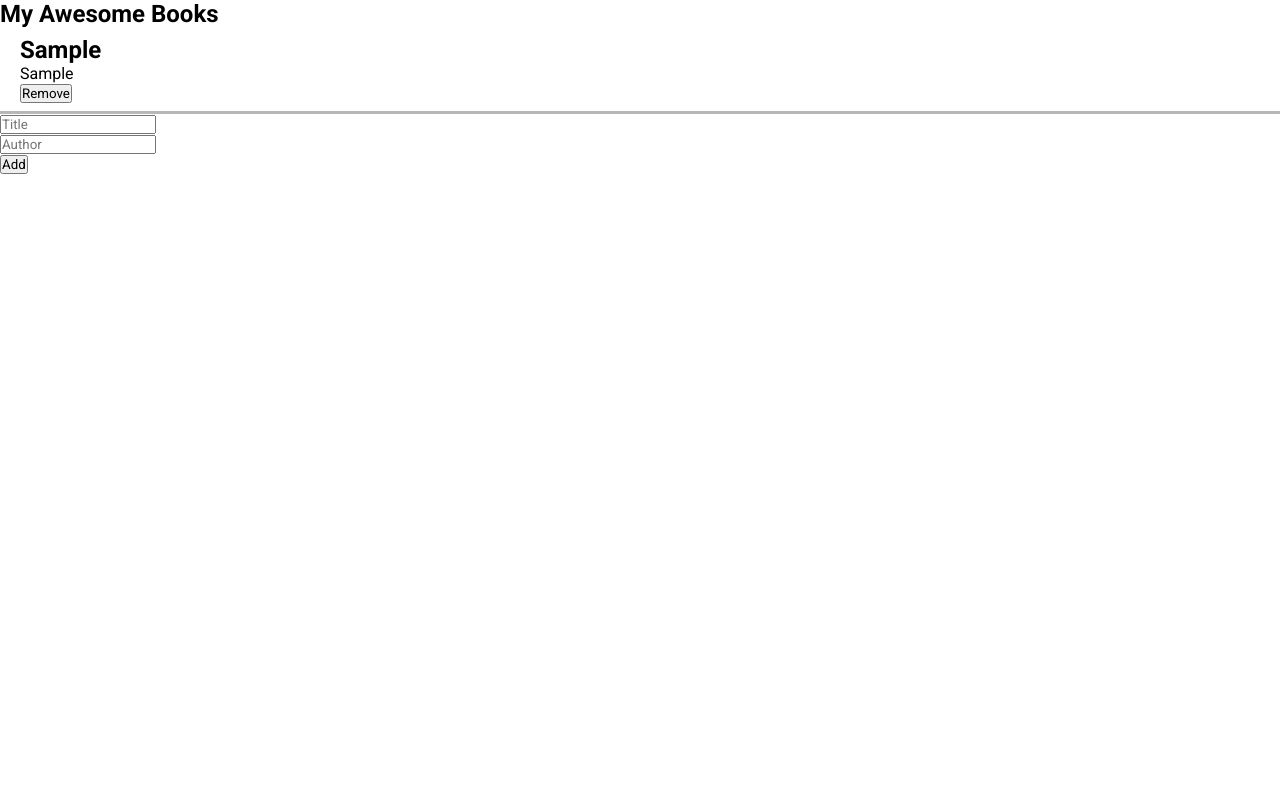
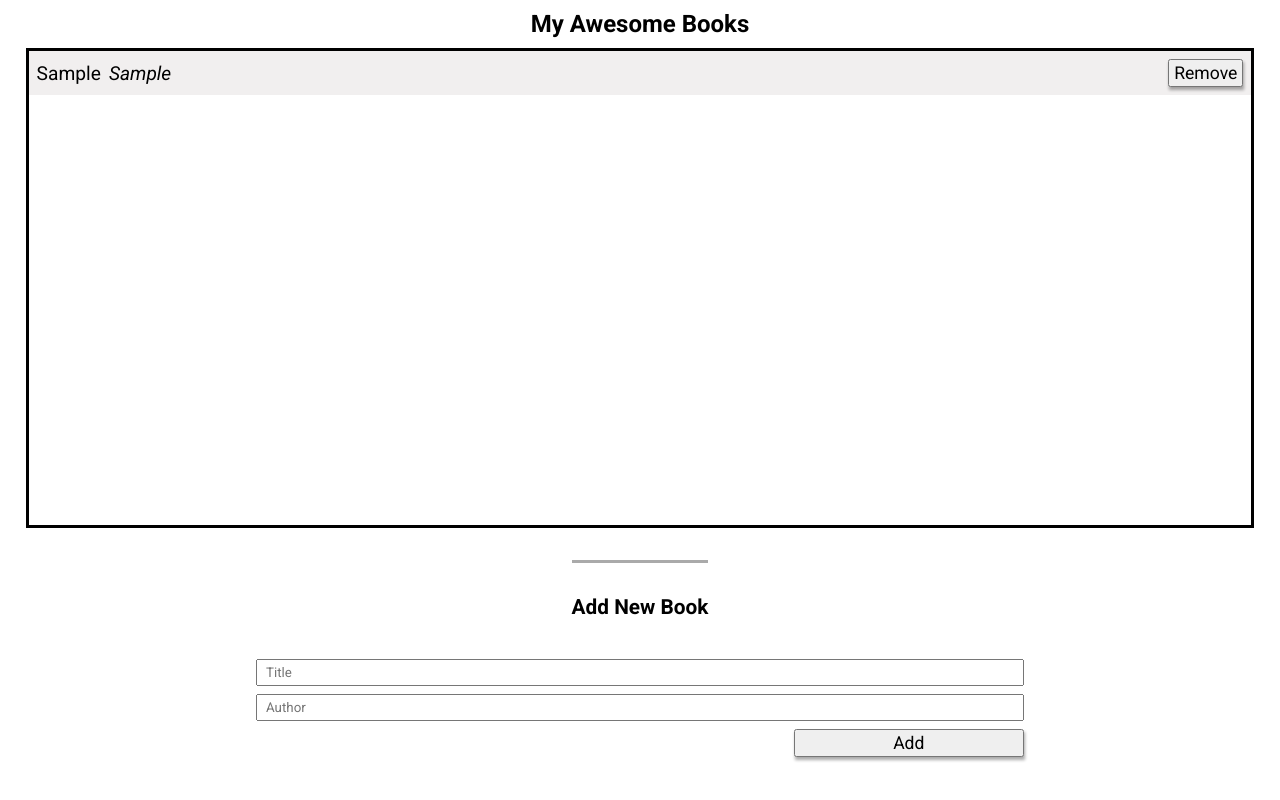
Before and after one commit to Al-Amin-Khan-Shakil/Favorite-Books, a website: page index.html in a window 1280 px wide. Both pictures are taken after typing "Sample", "Sample" into the empty fields and a click on the button "Add". Drawn offline with Linux system fonts and the light colour scheme.

Commit message:
Style the Book list.

```diff
--- a/CSS/style.css
+++ b/CSS/style.css
@@ -7,7 +7,113 @@
   font-family: 'Roboto', sans-serif;
 }
 
+#book-list {
+  display: flex;
+  justify-content: center;
+  align-items: center;
+  width: 100vw;
+}
+
+.book-list-wrapper, .book-list-container,
+.book-list-title-container {
+  display: flex;
+  flex-direction: column;
+  justify-content: center;
+  align-items: center;
+  width: 100vw;
+}
+
+.book-list-title {
+  padding: 10px 0;
+}
+
+#list-container {
+  width: 96vw;
+  height: 60vh;
+  display: flex;
+  flex-direction: column;
+  border: 3px solid #000;
+  overflow-y: scroll;
+}
+
 .parent-list {
-  padding: 8px 20px;
-  border-bottom: 3px solid #b8b7b7;
+  padding: 8px 8px;
+  display: flex;
+  justify-content: space-between;
+  align-items: center;
 }
+
+.parent-list:nth-child(odd) {
+  background-color: rgba(224, 219, 219, 0.442);
+}
+
+.content-container {
+  display: flex;
+  justify-content: flex-start;
+  align-items: center;
+  column-gap: 8px;
+}
+
+.book-name {
+  font-size: 1.2rem;
+  font-weight: 400;
+}
+
+.author-name {
+  font-size: 1.2rem;
+  font-weight: 400;
+  font-style: italic;
+}
+
+.remove-btn {
+  font-size: 1.1rem;
+  font-weight: 400;
+  padding: 2px 4px;
+  box-shadow: #0005 1px 3px 3px;
+}
+
+.add-book-container {
+  display: flex;
+  justify-content: center;
+  align-items: center;
+  width: 100vw;
+}
+
+#book-form {
+  width: 60vw;
+  display: flex;
+  flex-direction: column;
+  justify-content: center;
+  align-items: center;
+  row-gap: 8px;
+  margin-bottom: 3vh;
+}
+
+.form-title {
+  font-size: 1.3rem;
+  font-weight: 600;
+  margin-top: 4vh;
+  padding: 4vh 0;
+  border-top: #0005 3px solid;
+}
+
+.input-container {
+  display: flex;
+  justify-content: flex-end;
+  align-items: center;
+  width: 100%;
+}
+
+.input-container input {
+  width: 100%;
+  padding: 4px 8px;
+}
+
+.input-container button {
+  font-size: 1.1rem;
+  font-weight: 400;
+  padding: 2px 4px;
+  box-shadow: #0005 1px 3px 3px;
+  width: 30%;
+  text-align: center;
+}
--- a/index.html
+++ b/index.html
@@ -21,6 +21,7 @@
       </div>
       <div class="add-book-container">
         <form action="" id="book-form">
+          <h2 class="form-title">Add New Book</h2>
           <div class="input-container">
             <input type="text" id="title" name="title" placeholder="Title" required>
           </div>
```
